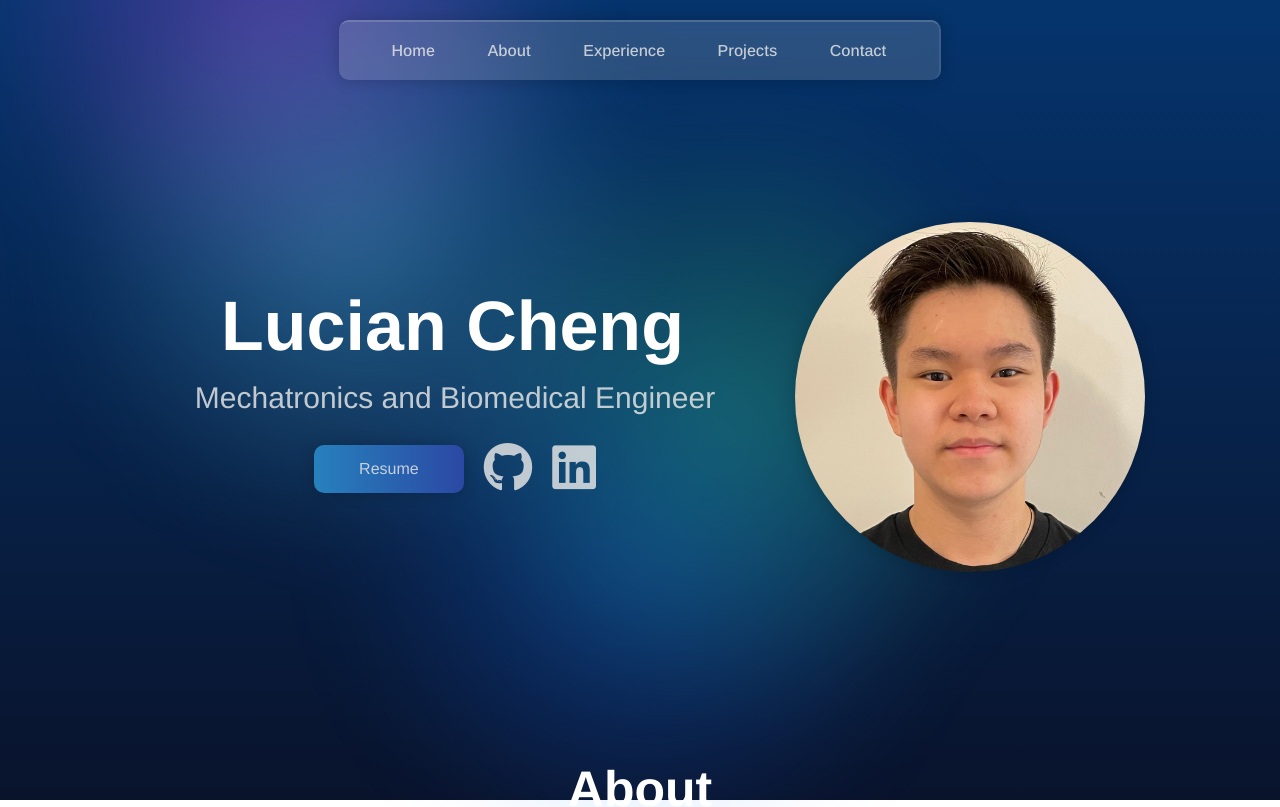
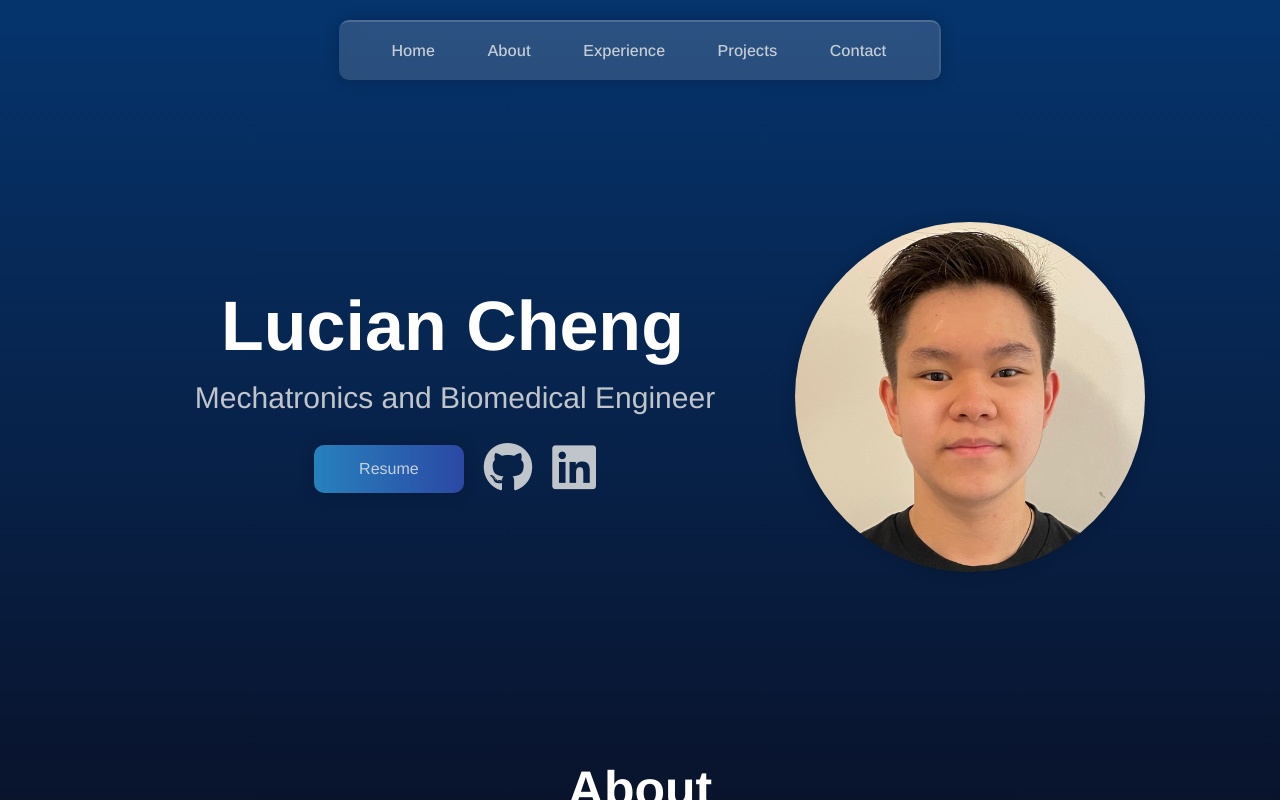
Before and after one commit to luciancheng/lucianchengportfolio, a React (Create React App) app: page / in a window 1280 px wide. Shown: the top 807 px of the page. Built offline with nearby package versions, Linux system fonts and the light colour scheme; some icons are missing.

Commit message:
fixed lag

```diff
--- a/src/App.js
+++ b/src/App.js
@@ -10,12 +10,6 @@ function App() {
   return (
     <div className="App">
         <div className="background-div">
-          <div className="gradients-container">
-            <div className="g1"></div>
-            <div className="g2"></div>
-            <div className="g3"></div>
-            <div className="g4"></div>
-          </div>
         </div>
         <Navbar/>
         <Intro/>
--- a/src/Experience.js
+++ b/src/Experience.js
@@ -9,7 +9,7 @@ const Experience = () => {
 {company: "McMaster University", position: "B.Eng.BME Mechatronics & Biomedical Engineering", time: "September 2021 - Present", desc: "Studying Mechatronics and Biomedical Engineering, developing a strong multidisciplinary background in software, electrical, mechanical, and biomedical engineering, Using proper engineering practices and economic analysis to create projects individually and in groups.", skills: ["python", "cpp", "c", "autodesk"], side: "left",  id: 5},
 ];
 
-useEffect(() => {
+/*useEffect(() => {
     const observer = new IntersectionObserver((entries) => {
         entries.map((entry) => {
             if (entry.isIntersecting) {
@@ -22,7 +22,7 @@ useEffect(() => {
 
     const hiddenElements = document.querySelectorAll('.hidden');
     hiddenElements.forEach((el) => observer.observe(el));
-});
+});*/
 
     return (
         <div className="experience" id="experience">
--- a/src/about.js
+++ b/src/about.js
@@ -7,7 +7,7 @@ const About = () => {
         {title: "Frameworks, Libraries and Technologies", images: ["pytorch", "react", "tailwind", "mongodb", "nodejs", "expressjs", "aws", "figma", "git", "github", "gitlab", "vscode"], id: 2}
     ];
 
-    useEffect(() => {
+    /*useEffect(() => {
         const observer = new IntersectionObserver((entries) => {
             entries.map((entry) => {
                 if (entry.isIntersecting) {
@@ -20,7 +20,7 @@ const About = () => {
 
         const hiddenElements = document.querySelectorAll('.hidden');
         hiddenElements.forEach((el) => observer.observe(el));
-    });
+    });*/
     return (
         <div className="about" id="about">
             <div className="hidden hidden-header">
--- a/src/contact.js
+++ b/src/contact.js
@@ -32,7 +32,7 @@ const Contact = () => {
                 setIsPending(false);});
     }
 
-    useEffect(() => {
+    /*useEffect(() => {
         const observer = new IntersectionObserver((entries) => {
             entries.map((entry) => {
                 if (entry.isIntersecting) {
@@ -45,7 +45,7 @@ const Contact = () => {
 
         const hiddenElements = document.querySelectorAll('.hidden');
         hiddenElements.forEach((el) => observer.observe(el));
-    });
+    });*/
 
     return (
         <div className="contact" id="contact">
--- a/src/index.css
+++ b/src/index.css
@@ -77,8 +77,8 @@ body {
   border-radius: 10px;
   background-color: rgba(255, 255, 255, .15);
 
-  backdrop-filter: blur(10px);
-  -webkit-backdrop-filter: blur(10px);
+  /*backdrop-filter: blur(10px);
+  -webkit-backdrop-filter: blur(10px);*/
 
   border-top: 2px solid rgba(225, 225, 225, 0.2);
   border-right: 2px solid rgba(225, 225, 225, 0.1);
@@ -210,6 +210,7 @@ body {
   opacity: 0.6;
 }
 
+/*
 .hidden {
   opacity: 0;
   transition: all 1s;
@@ -230,7 +231,7 @@ body {
   opacity: 1;
   transform: translate(0, 0);
   filter: blur(0);
-}
+}*/
 
 .about-background-info-skill-container:nth-child(2) {
   transition-delay: 200ms;
@@ -272,6 +273,8 @@ body {
   margin: 20px 0;
   height: 60px;
   width: auto;
+  backdrop-filter: blur(10px);
+  -webkit-backdrop-filter: blur(10px);
 }
 
 .links {
--- a/src/projects.js
+++ b/src/projects.js
@@ -19,7 +19,7 @@ const Projects = () => {
         {title: "Arm Exerciser Device", desc: "Developed a device for my patient with multiple sclerosis to help her regain functionality in her arm by implementing an app that communicates with sensors and actuators.", skills: ["python"], links: "https://github.com/luciancheng/Python-Projects/tree/main/Design%20Projects/Design%20Project%204%3A%20Nadina%20Machina", img: nadinamachina, id: 6}
     ]
 
-    useEffect(() => {
+    /*useEffect(() => {
         const observer = new IntersectionObserver((entries) => {
             entries.map((entry) => {
                 if (entry.isIntersecting) {
@@ -32,7 +32,7 @@ const Projects = () => {
 
         const hiddenElements = document.querySelectorAll('.hidden');
         hiddenElements.forEach((el) => observer.observe(el));
-    });
+    });*/
 
     return (
         <div className="projects" id="projects">
```
